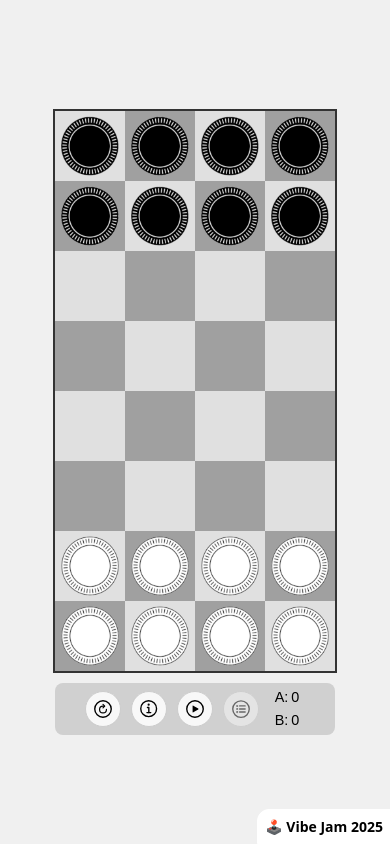
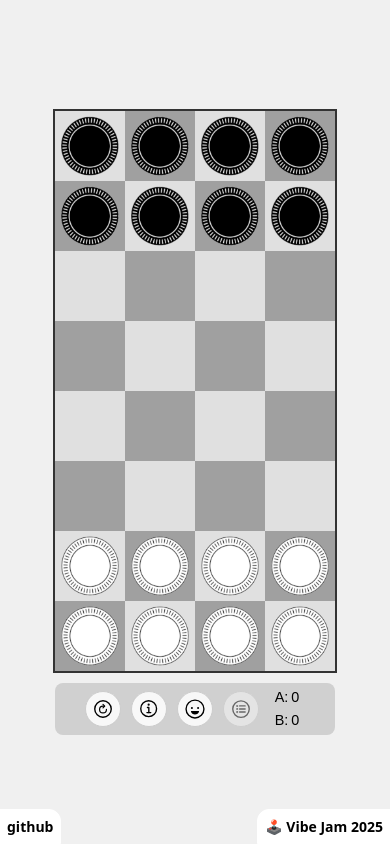
Before and after one commit to jbaker8935/vibe-code-sonnet3.7, a plain HTML site: page index.html in a window 390 px wide. Drawn offline with Linux system fonts and the light colour scheme.

Commit message:
Added github, Changed Difficulty Icons

```diff
--- a/index.html
+++ b/index.html
@@ -20,7 +20,7 @@
                 <img src="images/information-circle-outline.svg" alt="Info">
             </button>
             <button id="difficulty-btn" title="AI Difficulty">
-                <img src="images/play-circle-outline.svg" alt="AI Difficulty">
+                <img src="images/happy-outline.svg" alt="AI Difficulty">
             </button>
             <button id="history-btn" title="Move History" disabled>
                 <img src="images/list-circle-outline.svg" alt="History">
@@ -39,6 +39,7 @@
     </div>
 
     <a target="_blank" href="https://jam.pieter.com" class="jam-link">🕹️ Vibe Jam 2025</a>
+    <a target="_blank" href="https://github.com/jbaker8935/vibe-code-sonnet3.7" class="github-link">github</a>
 
     <!-- Info Overlay -->
     <div id="info-overlay" class="overlay">
@@ -58,6 +59,7 @@
                 <li>Swapped Pieces: Cannot be the target of a swap, but can initiate a swap with a normal opponent piece.</li>
                  <!-- Changed Win condition description -->
                 <li>Win Condition: Create a connected path of your pieces linking row 2 and row 7 (inclusive).</li>
+                <li>Difficulty: <img class="rules-icon" src="images/happy-outline.svg" alt="AI Difficulty"> Easy <img class="rules-icon" src="images/skull-outline.svg" alt="AI Difficulty"> ??? </li>
             </ul>
         </div>
     </div>
--- a/script.js
+++ b/script.js
@@ -229,10 +229,10 @@ document.addEventListener('DOMContentLoaded', () => {
         difficultyBtn.classList.toggle('hard', AI_DIFFICULTY === 'hard');
         const img = difficultyBtn.querySelector('img');
         if (AI_DIFFICULTY === 'hard') {
-            img.src = 'images/play-forward-circle-outline.svg';
+            img.src = 'images/skull-outline.svg';
             difficultyBtn.title = 'AI Difficulty: Hard';
         } else {
-            img.src = 'images/play-circle-outline.svg';
+            img.src = 'images/happy-outline.svg';
             difficultyBtn.title = 'AI Difficulty: Easy';
         }
         console.log(`AI Difficulty switched to: ${AI_DIFFICULTY}`);
--- a/style.css
+++ b/style.css
@@ -135,6 +135,11 @@ body {
     width: 22px; /* Reduced from 24px */
     height: 22px; /* Reduced from 24px */
     display: block;
+}
+
+.rules-icon {
+    height: 1em;
+    width: 1em;
 }
 
 /* Overlays */
@@ -324,9 +329,28 @@ body {
     border: 1px solid #fff;
 }
 
+.github-link {
+    font-family: 'system-ui', sans-serif;
+    position: fixed;
+    bottom: -1px;
+    left: -1px;
+    padding: 7px;
+    font-size: 14px;
+    font-weight: bold;
+    background: #fff;
+    color: #000;
+    text-decoration: none;
+    border-top-right-radius: 12px;
+    z-index: 10000;
+    border: 1px solid #fff;
+}
+
 /* Adjust link position in portrait mode for phones */
 @media (max-width: 600px) {
     .jam-link {
+        bottom: 0px; /* Adjust this value based on your controls height */
+    }
+    .github-link {
         bottom: 0px; /* Adjust this value based on your controls height */
     }
 }
```
Also changed, not shown: images/happy-outline.svg (added), images/skull-outline.svg (added).
